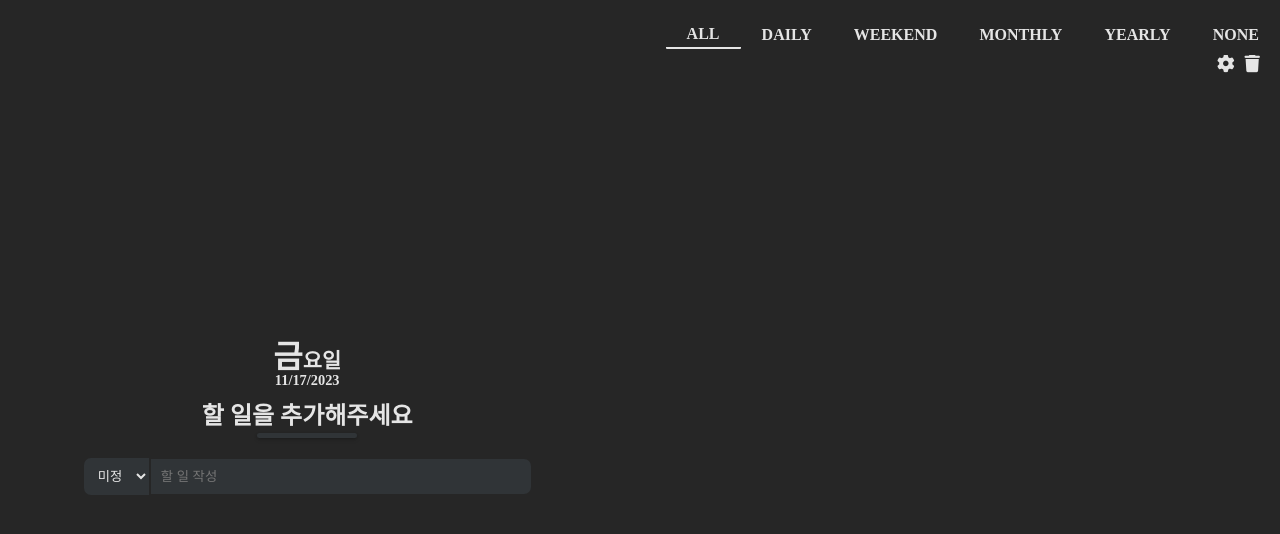
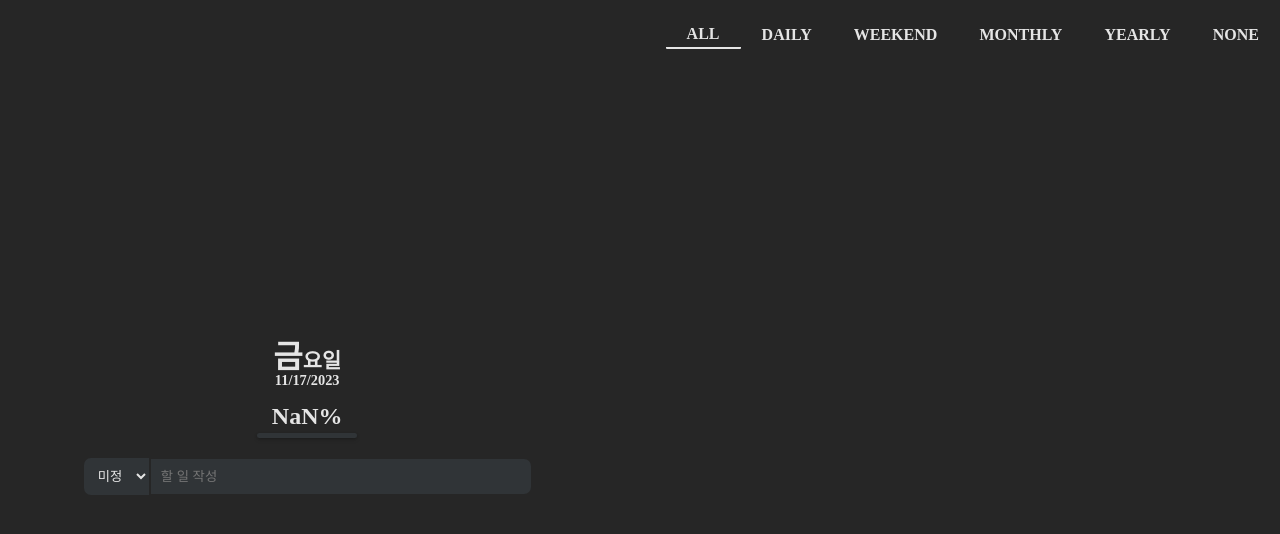
Before and after one commit to iWDNN/toDo2023, a React (Create React App) app: page /todo/all in a window 1280 px wide. Shown: the top 534 px of the page. Built offline with nearby package versions, Linux system fonts and the light colour scheme.

Commit message:
restore isHide, todo css, selFilterArr rework

```diff
--- a/src/components/ToDo.tsx
+++ b/src/components/ToDo.tsx
@@ -1,11 +1,12 @@
-import React, { useRef, useState } from "react";
+import React, { useEffect } from "react";
 import styled from "styled-components";
 import { useAppDispatch } from "../redux/hooks";
-import { cmpTodo, ITodoState } from "../redux/todo/todoSlice";
+import { cmpTodo, hideTodo, ITodoState } from "../redux/todo/todoSlice";
+import { checkEmptyArr, todoAdapter } from "../utils";
 import Todos from "./Todos";
 import TodoTypeInput from "./TodoTypeInput";
 
-const Content = styled.div`
+const Container = styled.div`
   width: 100%;
   height: 100%;
   margin: 2px 0;
@@ -20,8 +21,8 @@ const ViewBox = styled.div<{ $cmp: boolean }>`
   border-radius: 5px;
   transition: 0.1s box-shadow ease-in-out;
   cursor: pointer;
-  &:hover,
-  &:focus {
+
+  &:hover {
     background-color: ${(props) => props.theme.elementColor.boxBg};
   }
   // completed effect
@@ -58,10 +59,11 @@ const IsCheck = styled.div<{ $cmp?: boolean }>`
     }
   }
 `;
-const Title = styled.div<{ $cmp?: boolean }>`
+const Content = styled.div<{ $cmp?: boolean }>`
   display: flex;
   align-items: center;
   h1 {
+    margin-left: 10px;
     font-size: 15px;
   }
 `;
@@ -77,42 +79,34 @@ const IsFold = styled.div`
 `;
 
 const AddBox = styled.div``;
+
 interface ITodoProps {
   todoData: ITodoState;
 }
-interface IUiState {
-  isFold: boolean;
-}
 
 export default function Todo({
-  todoData: { id, text, comment, completed },
+  todoData: { id, text, comment, completed, isHide },
 }: ITodoProps) {
   const dispatch = useAppDispatch();
-  const [uiState, setUiState] = useState<IUiState>({
-    isFold: true,
-  });
 
   const onClickFold = (e: React.FormEvent<HTMLElement>) => {
     e.currentTarget.focus();
-    setUiState((prev) => {
-      return { ...prev, isFold: !prev.isFold };
-    });
+    dispatch(hideTodo(id));
   };
-  const onClickCmp = (e: React.FormEvent<HTMLElement>, id: string) => {
+  const onClickCmp = (e: React.FormEvent<HTMLElement>) => {
     e.stopPropagation();
     dispatch(cmpTodo(id));
   };
-
   return (
-    <Content>
+    <Container>
       <ViewBox
         $cmp={completed}
         onClick={(e: React.FormEvent<HTMLElement>) => onClickFold(e)}
       >
         <IsFold>
-          {JSON.stringify(comment) !== "[]" && ( // comment가 존재할 경우
+          {!checkEmptyArr(comment) && ( // comment가 존재할 경우
             <div>
-              {uiState.isFold ? (
+              {isHide ? (
                 <i className="fa-solid fa-angle-right" />
               ) : (
                 <i className="fa-solid fa-angle-down" />
@@ -120,17 +114,20 @@ export default function Todo({
             </div>
           )}
         </IsFold>
-        <Title>
+        <Content>
+          {checkEmptyArr(comment) ? (
+            <i className="fa-solid fa-minus" />
+          ) : (
+            <i className="fa-solid fa-bars-staggered" />
+          )}
           <h1>{text}</h1>
-        </Title>
-        <IsCheck
-          onClick={(e: React.FormEvent<HTMLElement>) => onClickCmp(e, id)}
-        >
-          <i className="fa-solid fa-check" />
+        </Content>
+        <IsCheck onClick={(e: React.FormEvent<HTMLElement>) => onClickCmp(e)}>
+          {checkEmptyArr(comment) && <i className="fa-solid fa-check" />}
         </IsCheck>
       </ViewBox>
       <AddBox>{/* <TodoTypeInput />  */}</AddBox>
-      {!uiState.isFold && <Todos recursiveData={comment} />}
-    </Content>
+      {!isHide && <Todos recursiveData={comment} />}
+    </Container>
   );
 }
--- a/src/components/ToDos.tsx
+++ b/src/components/ToDos.tsx
@@ -7,6 +7,7 @@ import Todo from "./Todo";
 const Container = styled.div`
   min-width: 480px;
   user-select: none;
+  margin-left: 10px;
 `;
 interface IToDoProps {
   recursiveData: ITodoState[];
--- a/src/components/TodoPage.tsx
+++ b/src/components/TodoPage.tsx
@@ -4,11 +4,7 @@ import { Link, useParams } from "react-router-dom";
 import uuid from "react-uuid";
 import styled from "styled-components";
 import { useAppDispatch, useAppSelector } from "../redux/hooks";
-import {
-  ITodoState,
-  resetToDos,
-  selFilteredTodos,
-} from "../redux/todo/todoSlice";
+import { ITodoState, selFilteredTodos } from "../redux/todo/todoSlice";
 import { setUi } from "../redux/uiState/uiStateSlice";
 import { filterlist } from "../type";
 import Todos from "./Todos";
@@ -68,11 +64,10 @@ const ToDoList = styled.div`
 export default function TodoPage() {
   const { filterId } = useParams();
 
-  const dispatch = useAppDispatch();
   const toDoRedux = useAppSelector((state) => state.todos);
-  const filteredTodos = useSelector((state: ITodoState[]) =>
+  const unpackFilteredArr = useSelector((state: ITodoState[]) =>
     selFilteredTodos(state, filterId?.toUpperCase())
-  );
+  )[0];
 
   return (
     <>
@@ -90,7 +85,7 @@ export default function TodoPage() {
           ))}
         </Tabs>
         <ToDoList>
-          <SetList>
+          {/* <SetList>
             <SetIcon
               onClick={() => {
                 dispatch(setUi({ type: "SET" }));
@@ -107,11 +102,9 @@ export default function TodoPage() {
             >
               <i className="fa-solid fa-trash" />
             </SetIcon>
-          </SetList>
+          </SetList> */}
           <Todos
-            recursiveData={
-              filterId === "all" ? toDoRedux : (filteredTodos[0] as any)
-            }
+            recursiveData={filterId === "all" ? toDoRedux : unpackFilteredArr}
             // repeat={filterId === "all"}
           />
         </ToDoList>
--- a/src/redux/toDo/toDoSlice.ts
+++ b/src/redux/toDo/toDoSlice.ts
@@ -9,6 +9,7 @@ export interface ITodoState {
   text: string;
   completed: boolean;
   comment: ITodoState[];
+  isHide: boolean;
 }
 
 const todoSlice = createSlice({
@@ -41,6 +42,9 @@ const todoSlice = createSlice({
     cmpTodo: (state, action: PayloadAction<string>) => {
       unpack.complete(state, action.payload);
     },
+    hideTodo: (state, action: PayloadAction<string>) => {
+      unpack.hide(state, action.payload);
+    },
     resetTodo: (
       state,
       action: PayloadAction<{
@@ -57,31 +61,41 @@ const todoSlice = createSlice({
 
 const selTodos = (state: RootState) => state.todos;
 
-export const selTodoPercent = createSelector(selTodos, (todos) => {
+export const selTodoUnpackList = createSelector(selTodos, (todos) => {
+  // complete 기능이 사용가능 한 가장 하위 투두의 배열
   unpack.unpackReset();
-  unpack.record(todos);
-  return Math.floor((unpack.cmpArr.length / unpack.allArr.length) * 100);
-});
-export const selTodoUnpackList = createSelector(selTodos, (todos) => {
-  unpack.unpackReset();
-  unpack.record(todos);
+  unpack.record2(todos);
   return unpack.allArr;
 });
+
 export const selFilteredTodos = createSelector(
   [selTodoUnpackList, (_state, filterId) => filterId],
-  (unpackListTodos, filterId) => [
-    unpackListTodos.filter((todo) => todo.option === filterId),
+  (unpackList, filterId): [ITodoState[], number] => [
+    unpackList.filter((todo) =>
+      filterId === "ALL" ? unpackList : todo.option === filterId
+    ),
     Math.floor(
-      (unpackListTodos
-        .filter((todo) => todo.option === filterId)
+      (unpackList
+        .filter((todo) =>
+          filterId === "ALL" ? unpackList : todo.option === filterId
+        )
         .filter((todo) => todo.completed).length /
-        unpackListTodos.filter((todo) => todo.option === filterId).length) *
+        unpackList.filter((todo) =>
+          filterId === "ALL" ? unpackList : todo.option === filterId
+        ).length) *
         100
     ),
   ]
 );
 
-export const { addTodo, delTodo, fixTodo, cmpTodo, resetTodo, resetToDos } =
-  todoSlice.actions;
+export const {
+  addTodo,
+  delTodo,
+  fixTodo,
+  cmpTodo,
+  hideTodo,
+  resetTodo,
+  resetToDos,
+} = todoSlice.actions;
 
 export default todoSlice.reducer;
--- a/src/redux/uiState/uiStateSlice.ts
+++ b/src/redux/uiState/uiStateSlice.ts
@@ -8,6 +8,7 @@ export interface IuiState {
   addTg: boolean;
   fixTg: boolean;
   currentTodo: ITodoState;
+  depth: number;
 }
 
 const initialState: IuiState = {
@@ -15,6 +16,7 @@ const initialState: IuiState = {
   addTg: false,
   fixTg: false,
   currentTodo: todoAdapter.getInitialState(),
+  depth: 0,
 };
 export interface ISetUiPayload {
   type: SetUiOptionType;
@@ -58,9 +60,16 @@ export const uiStateSlice = createSlice({
     setCurTodo: (state, action: PayloadAction<ITodoState>) => {
       state.currentTodo = action.payload;
     },
+    increaseDepth: (state) => {
+      state.depth += 1;
+    },
+    resetDepth: (state) => {
+      state.depth = 0;
+    },
   },
 });
 
-export const { setUi, setCurTodo } = uiStateSlice.actions;
+export const { setUi, setCurTodo, increaseDepth, resetDepth } =
+  uiStateSlice.actions;
 
 export default uiStateSlice.reducer;
--- a/src/routes/Main.tsx
+++ b/src/routes/Main.tsx
@@ -1,15 +1,10 @@
-import React, { useState } from "react";
+import React from "react";
 import { useSelector } from "react-redux";
 import { useParams } from "react-router-dom";
 import styled from "styled-components";
 import TodoInput from "../components/TodoInput";
 import TodoPage from "../components/TodoPage";
-import { useAppSelector } from "../redux/hooks";
-import {
-  ITodoState,
-  selFilteredTodos,
-  selTodoPercent,
-} from "../redux/todo/todoSlice";
+import { ITodoState, selFilteredTodos } from "../redux/todo/todoSlice";
 import { daylist } from "../type";
 
 const Header = styled.header`
@@ -84,38 +79,24 @@ const Bar = styled.div<{ $percent: number }>`
 `;
 export default function Main() {
   const { filterId } = useParams();
-  const todos = useAppSelector((state) => state.todos);
-  const todoPercent = useAppSelector(selTodoPercent);
-  const filteredTodos = useSelector((state: ITodoState[]) =>
+  const filteredArrPercent = useSelector((state: ITodoState[]) =>
     selFilteredTodos(state, filterId?.toUpperCase())
-  );
-  const [today, setToday] = useState(new Date());
+  )[1];
+
   return (
     <>
       <Header>
         <Wrap>
           <DateBox>
             <div>
-              <span>{daylist[today.getDay()]}</span>
+              <span>{daylist[new Date().getDay()]}</span>
               <span>요일</span>
             </div>
-            <div>{<span>{today.toLocaleDateString()}</span>}</div>
+            <div>{<span>{new Date().toLocaleDateString()}</span>}</div>
           </DateBox>
-          <Title>
-            {todos.length
-              ? filterId === "all"
-                ? todoPercent + "%"
-                : Number.isNaN(filteredTodos[1])
-                ? "현재 탭의 일이 존재하지 않습니다"
-                : filteredTodos[1] + "%"
-              : "할 일을 추가해주세요"}
-          </Title>
+          <Title>{filteredArrPercent + "%"}</Title>
           <BgBar>
-            <Bar
-              $percent={
-                filterId === "all" ? todoPercent : (filteredTodos[1] as number)
-              }
-            />
+            <Bar $percent={filteredArrPercent} />
           </BgBar>
         </Wrap>
         <TodoInput />
--- a/src/routes/Root.tsx
+++ b/src/routes/Root.tsx
@@ -1,9 +1,6 @@
 import React, { useEffect } from "react";
 import { Outlet, useLocation, useNavigate } from "react-router-dom";
 import styled from "styled-components";
-import { useAppDispatch } from "../redux/hooks";
-import { resetTodo } from "../redux/todo/todoSlice";
-import { resetPeriodLS } from "../utils";
 
 const Container = styled.div`
   min-height: 100vh;
@@ -19,10 +16,8 @@ const Container = styled.div`
 function Root() {
   const { pathname } = useLocation();
   const navigate = useNavigate();
-  const dispatch = useAppDispatch();
   useEffect(() => {
     pathname === "/" && navigate("todo/all");
-    // resetPeriodLS(dispatch, resetTodo);
   }, []);
   return (
     <Container>
--- a/src/utils.ts
+++ b/src/utils.ts
@@ -10,6 +10,7 @@ export const todoAdapter = {
       completed: false,
       comment: [],
       option: "NONE",
+      isHide: true,
     };
   },
 };
@@ -60,7 +61,7 @@ export const unpack = {
     for (const todo of state) {
       for (const [key, value] of Object.entries(todo) as any) {
         if (key === "id" && value === id) {
-          if (JSON.stringify(beforeArr) === "[]") {
+          if (checkEmptyArr(beforeArr)) {
             beforeArr = state;
           }
           const findIdx = beforeArr.findIndex((el) => el.id === id);
@@ -94,7 +95,7 @@ export const unpack = {
         if (key === "id" && value === payload.id) {
           // todo.text = payload.text;
           // todo.option = payload.option;
-          if (JSON.stringify(beforeArr) === "[]") {
+          if (checkEmptyArr(beforeArr)) {
             beforeArr = state;
           }
           const findIdx = beforeArr.findIndex((el) => el.id === value);
@@ -144,6 +145,24 @@ export const unpack = {
       }
     }
   },
+  hide: (state: ITodoState[], id: string) => {
+    for (const todo of state) {
+      for (const [key, value] of Object.entries(todo) as any) {
+        if (key === "id" && value === id) {
+          todo.isHide = !todo.isHide;
+          return true;
+        } else if (
+          key === "comment" &&
+          Array.isArray(value) &&
+          value.length > 0
+        ) {
+          if (unpack.hide(value, id)) {
+            return true;
+          }
+        }
+      }
+    }
+  },
   record(state: ITodoState[]) {
     for (const todo of state) {
       for (const [key, value] of Object.entries(todo)) {
@@ -156,6 +175,19 @@ export const unpack = {
           this.cmpArr.push(todo);
         } else if (key === "comment" && value.length > 0) {
           if (unpack.record(value)) {
+            return true;
+          }
+        }
+      }
+    }
+  },
+  record2(state: ITodoState[]) {
+    for (const todo of state) {
+      for (const [key, value] of Object.entries(todo)) {
+        if (key === "comment" && checkEmptyArr(value)) {
+          this.allArr.push(todo);
+        } else if (key === "comment" && value.length > 0) {
+          if (unpack.record2(value)) {
             return true;
           }
         }
@@ -278,3 +310,7 @@ export const resetPeriodLS = (dispatch: Function, resetFunc: Function) => {
     }
   }
 };
+
+export const checkEmptyArr = (arr: any[]) => {
+  return JSON.stringify(arr) === "[]";
+};
```
